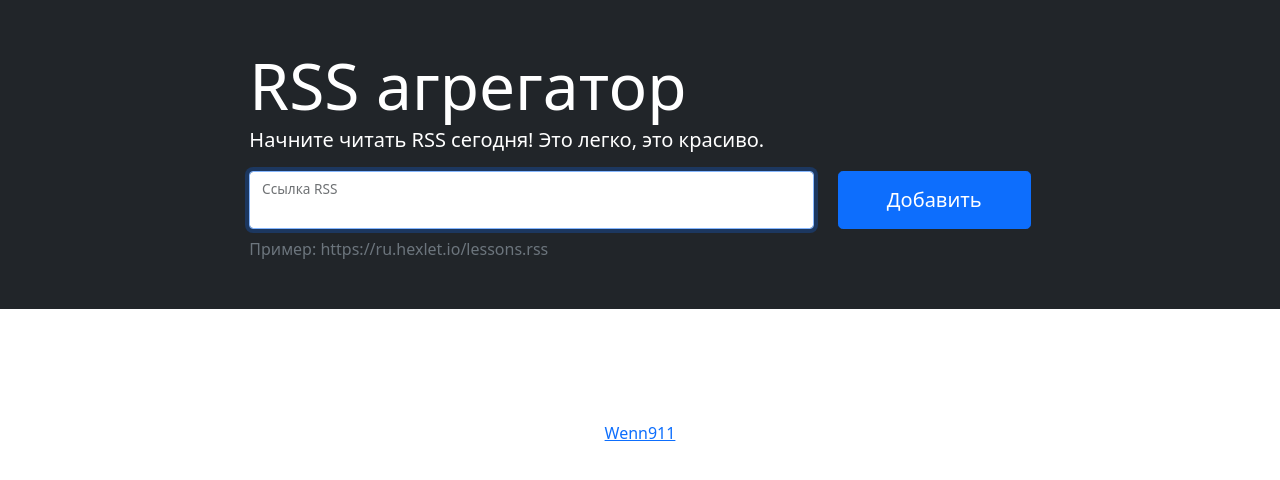
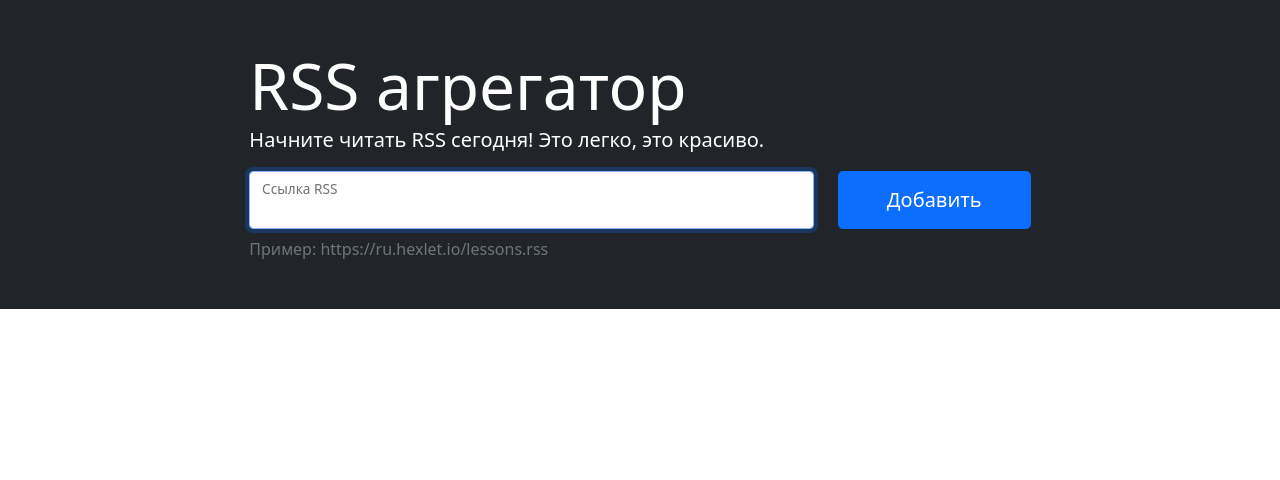
Before and after one commit to Wenn911/RSS-Agregator, a website built with webpack: page index.html in a window 1280 px wide. Built offline with nearby package versions, Linux system fonts and the light colour scheme; what on-change would draw is missing.

Commit message:
remove footer

```diff
--- a/index.html
+++ b/index.html
@@ -102,7 +102,4 @@
       </section>
     </main>
   </body>
-  <footer class="d-flex justify-content-around py-3">
-    <span><a href="https://github.com/Wenn911">Wenn911</a></span>
-  </footer>
 </html>
```
